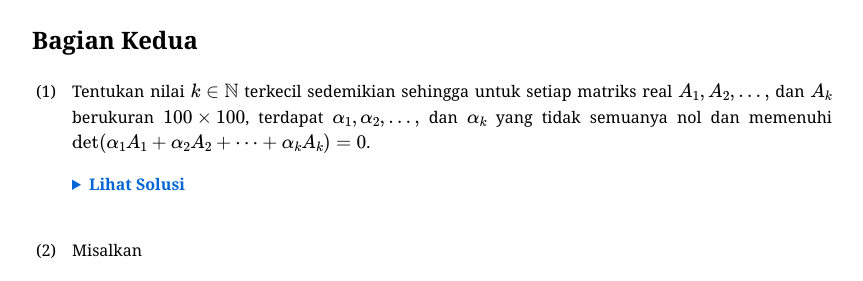
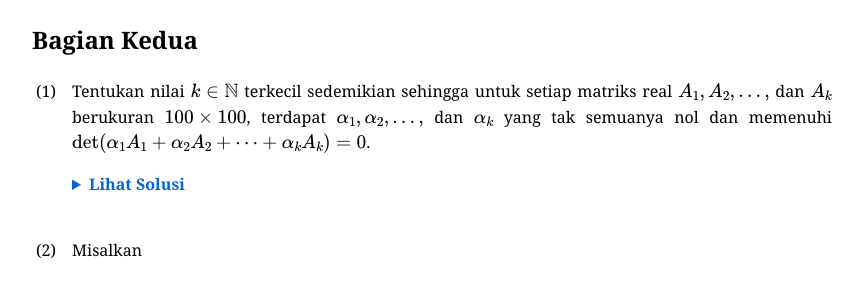
Before and after one commit to calculusgamingindonesia/calculusgamingindonesia.github.io, a Jekyll site: the page built from _posts/2026-07-05-knmipa-pt-wil-mat-20-2.md, in a window 1280 px wide. Shown: the part 1298-1579 px from the top of the page, without its empty margins (208-1071 px from the left). Built offline with Jekyll 4.4.1, drawn with Linux system fonts in a browser that asks for light colours; some web fonts are replaced.

Commit message:
Update 2026-07-05-knmipa-pt-wil-mat-20-2.md

```diff
--- a/_posts/2026-07-05-knmipa-pt-wil-mat-20-2.md
+++ b/_posts/2026-07-05-knmipa-pt-wil-mat-20-2.md
@@ -59,7 +59,7 @@ urutan: 106
 
 ## Bagian Kedua
 
-1. Tentukan nilai $k\in\mathbb{N}$ terkecil sedemikian sehingga untuk setiap matriks real $A_1, A_2, \dots,$ dan $A_k$ berukuran $100\times100$, terdapat $\alpha_1, \alpha_2, \dots,$ dan $\alpha_k$ yang tidak semuanya nol dan memenuhi $\det(\alpha_1 A_1+\alpha_2 A_2+\cdots+\alpha_k A_k)=0$.
+1. Tentukan nilai $k\in\mathbb{N}$ terkecil sedemikian sehingga untuk setiap matriks real $A_1, A_2, \dots,$ dan $A_k$ berukuran $100\times100$, terdapat $\alpha_1, \alpha_2, \dots,$ dan $\alpha_k$ yang tak semuanya nol dan memenuhi $\det(\alpha_1 A_1+\alpha_2 A_2+\cdots+\alpha_k A_k)=0$.
 
    <details><summary>Lihat Solusi</summary><div class="kotak-solusi" markdown="1">
    Solusi diserahkan kepada pembaca sebagai latihan.
```
